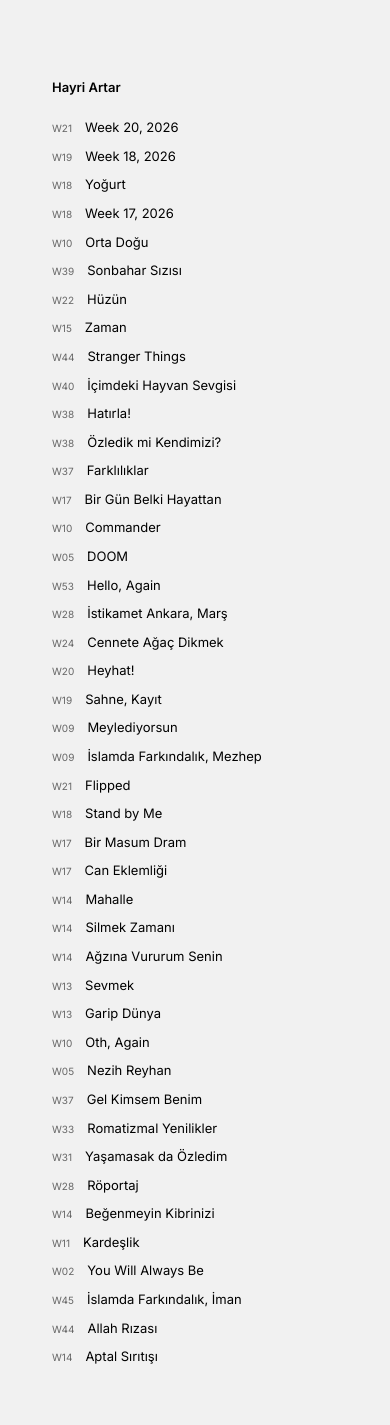
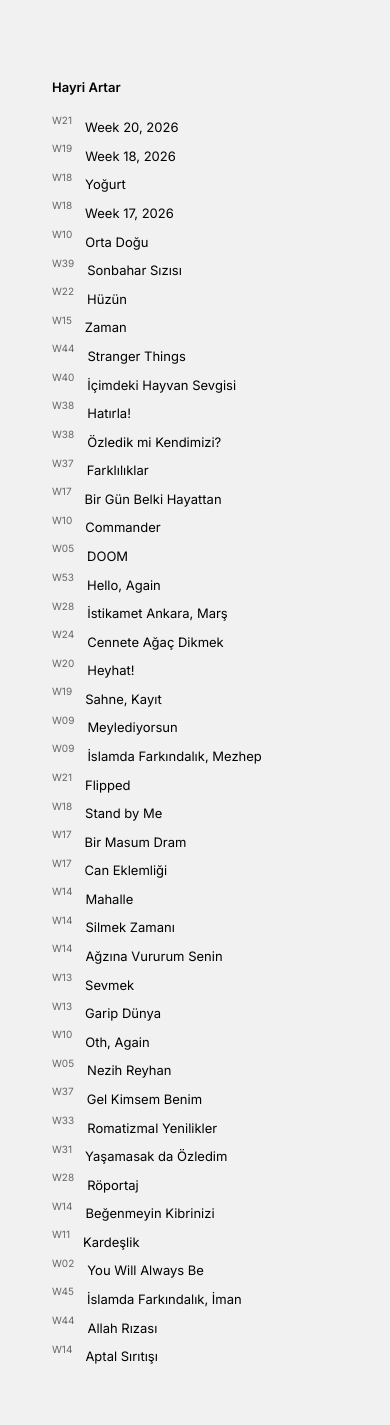
Before and after one commit to hayriartar/hayriartar.github.io, a Jekyll site: the page built from index.html, in a window 390 px wide. Built offline with Jekyll 4.4.1, drawn with Linux system fonts in a browser that asks for light colours.

Commit message:
Update custom.css

```diff
--- a/assets/css/custom.css
+++ b/assets/css/custom.css
@@ -129,7 +129,6 @@ h1 {
   .post-item {
         display: flex;
         flex-direction: row;
-        align-items: baseline;
         position: static;
     }
 
@@ -137,7 +136,6 @@ h1 {
     .post-week {
         position: static;
         margin-right: 1rem;
-        transform: none;
         flex-shrink: 0;
     }
     .back-nav {
```
